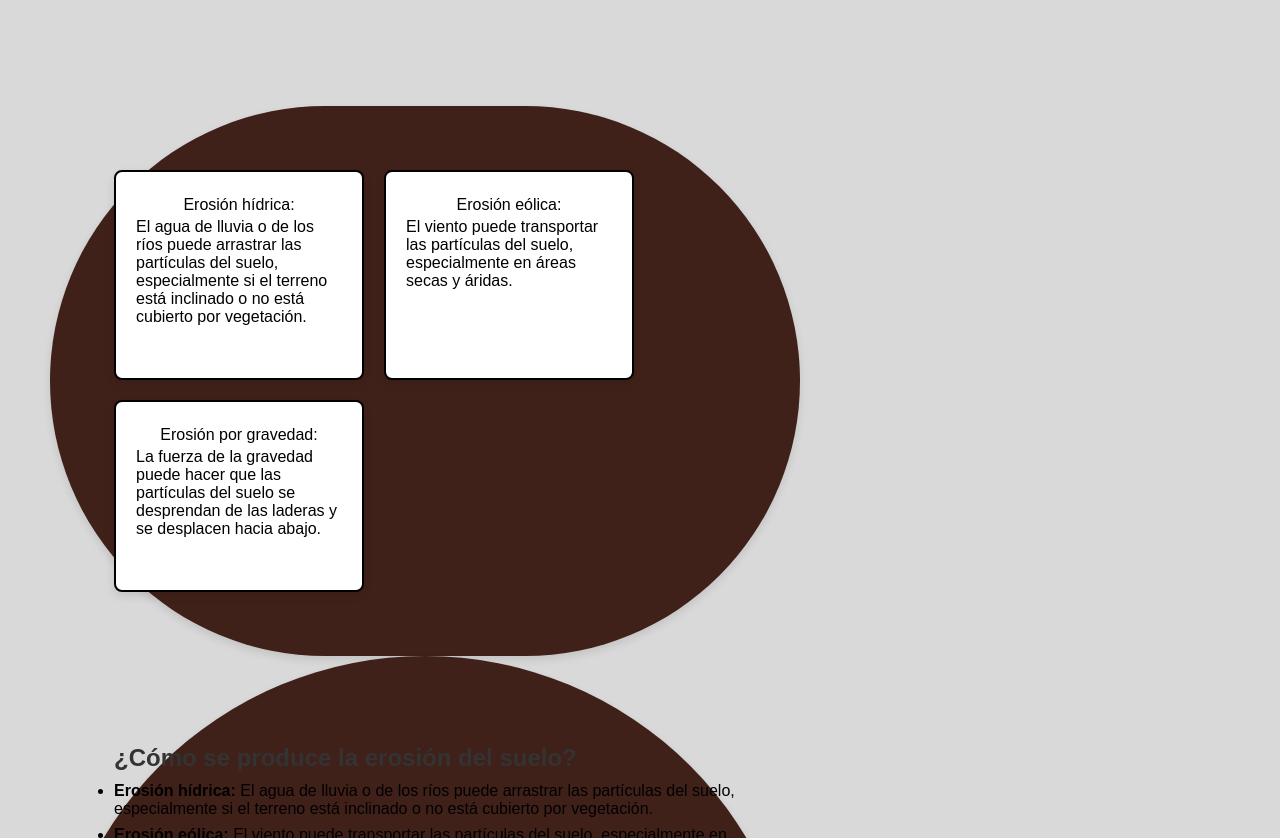
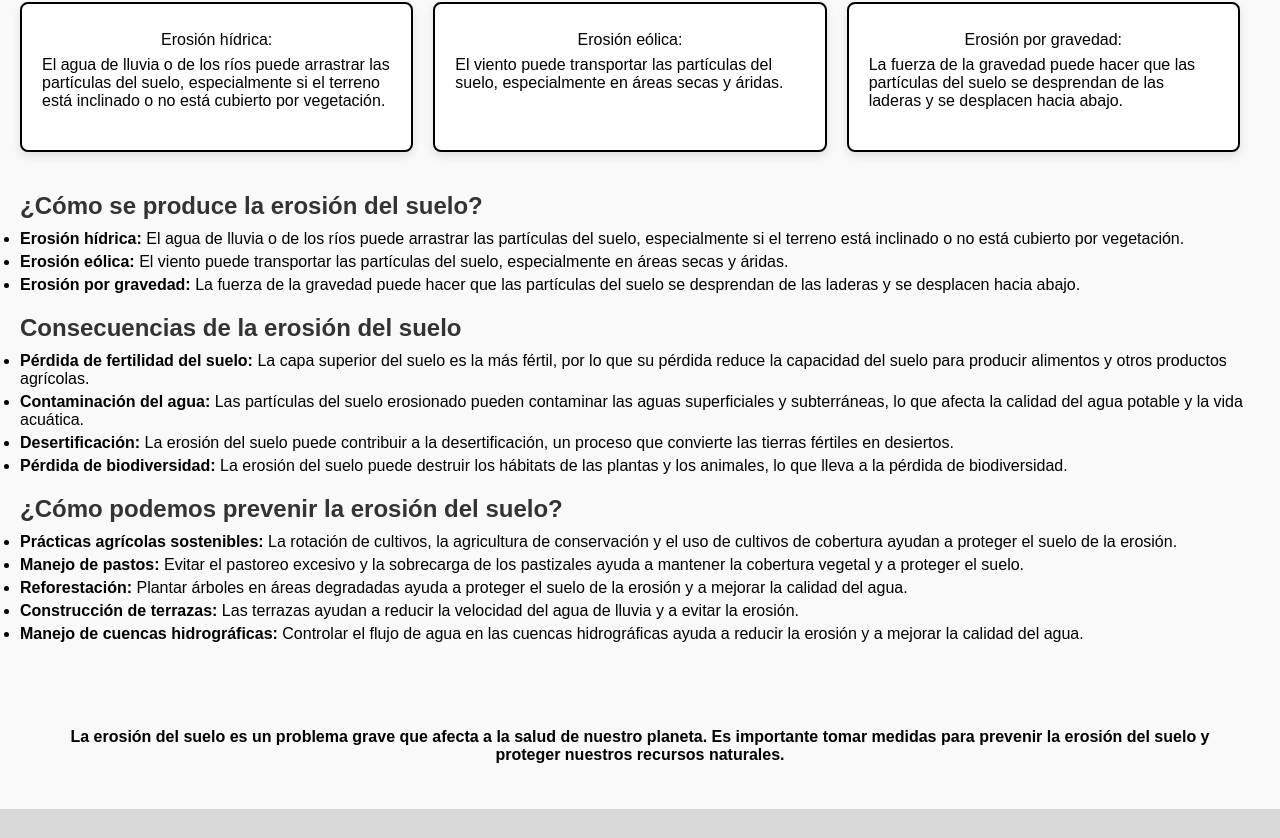
Before and after one commit to Andrxo16/proyect-eart-Univale-PI, a React (Vite) app: page /soil-erosion in a window 1280 px wide. Shown: the part 902-1740 px from the top of the page. After the commit the page ends 1711 px from the top, so only its background shows below. Built offline with nearby package versions, Linux system fonts and the light colour scheme; no server answers.

Commit message:
jcgs
flash 2.0

```diff
--- a/src/assets/pages/earth/soil-erosion/erosion.css
+++ b/src/assets/pages/earth/soil-erosion/erosion.css
@@ -1,4 +1,4 @@
-.home-erosion {
+.erosion-content {
     display: flex;
     flex-wrap: wrap;
     gap: 20px;
@@ -7,7 +7,7 @@
     /* Color de fondo suave */
 }
 
-.erosion-item {
+.erosion-card {
     flex: 1;
     min-width: 250px;
     /* Ancho mínimo para cada contenedor */
@@ -25,12 +25,12 @@
 }
 
 /* Estilos para las secciones */
-.seccion {
+.info-section {
     margin-bottom: 20px;
     /* Espaciado entre secciones */
 }
 
-.tituloSeccion {
+.section-title {
     font-size: 1.5em;
     /* Tamaño de fuente más grande */
     margin-bottom: 10px;
@@ -39,13 +39,13 @@
     /* Color de texto oscuro */
 }
 
-.elementoLista {
+.list-item {
     margin: 5px 0;
     /* Espaciado entre elementos de la lista */
 }
 
 /* Estilos para la conclusión */
-.conclusion {
+.summary {
     margin-top: 20px;
     /* Espaciado arriba de la conclusión */
     font-weight: bold;
@@ -55,13 +55,13 @@
 }
 
 /* Estilos para las burbujas de fondo */
-.background {
+.background-effects {
     position: relative;
     overflow: hidden;
     /* Ocultar burbujas fuera del contenedor */
 }
 
-.bubbles {
+.floating-bubbles {
     position: absolute;
     bottom: 0;
     /* Alinear burbujas al fondo */
@@ -71,18 +71,18 @@
     /* No interactuar con las burbujas */
 }
 
-.bubble {
+.bubble-animation {
     position: absolute;
     bottom: -100px;
     /* Iniciar fuera de la vista */
     background: rgba(255, 255, 255, 0.7);
     /* Color de burbuja */
     border-radius: 50%;
-    animation: bubble 15s infinite;
+    animation: bubbleMovement 15s infinite;
     /* Animación de burbujas */
 }
 
-@keyframes bubble {
+@keyframes bubbleMovement {
     0% {
         transform: translateX(0) scale(1);
     }
--- a/src/assets/pages/earth/soil-erosion/erosion.jsx
+++ b/src/assets/pages/earth/soil-erosion/erosion.jsx
@@ -10,25 +10,25 @@ const Erosion = () => {
                 <Background />
             </div>
 
-            <div className="erosion-container">
-                <h3 className="tituloSeccion">¿Cómo se produce la erosión del suelo?</h3>
-                <div className="home-erosion erosion-wrapper">
+            <div className="content-container">
+                <h3 className="section-title">¿Cómo se produce la erosión del suelo?</h3>
+                <div className="erosion-content erosion-grid">
                     {/* Contenedor principal para la erosión */}
-                    <div className="erosion-item">
+                    <div className="erosion-card">
                         {/* Sección sobre cómo se produce la erosión */}
-                        <div className="seccion">
+                        <div className="info-section">
                             <p>Erosión hídrica:</p>El agua de lluvia o de los ríos puede arrastrar las partículas del suelo, especialmente si el terreno está inclinado o no está cubierto por vegetación.
                         </div>
                     </div>
-                    <div className="erosion-item">
+                    <div className="erosion-card">
                         {/* Sección sobre cómo se produce la erosión */}
-                        <div className="seccion">
+                        <div className="info-section">
                             <p>Erosión eólica:</p>El viento puede transportar las partículas del suelo, especialmente en áreas secas y áridas.
                         </div>
                     </div>
-                    <div className="erosion-item">
+                    <div className="erosion-card">
                         {/* Sección sobre cómo se produce la erosión */}
-                        <div className="seccion">
+                        <div className="info-section">
                             <p>Erosión por gravedad:</p>La fuerza de la gravedad puede hacer que las partículas del suelo se desprendan de las laderas y se desplacen hacia abajo.
                         </div>
                     </div>
@@ -36,46 +36,46 @@ const Erosion = () => {
             </div>
 
             {/* Sección de conclusión */}
-            <div className="home-erosion">
-                <div className="erosion-container">
-                    <div className="seccion">
-                        <h3 className="tituloSeccion">¿Cómo se produce la erosión del suelo?</h3>
+            <div className="erosion-content">
+                <div className="content-container">
+                    <div className="info-section">
+                        <h3 className="section-title">¿Cómo se produce la erosión del suelo?</h3>
                         <ul>
-                            <li className="elementoLista"><strong>Erosión hídrica:</strong> El agua de lluvia o de los ríos puede arrastrar las partículas del suelo, especialmente si el terreno está inclinado o no está cubierto por vegetación.</li>
-                            <li className="elementoLista"><strong>Erosión eólica:</strong> El viento puede transportar las partículas del suelo, especialmente en áreas secas y áridas.</li>
-                            <li className="elementoLista"><strong>Erosión por gravedad:</strong> La fuerza de la gravedad puede hacer que las partículas del suelo se desprendan de las laderas y se desplacen hacia abajo.</li>
+                            <li className="list-item"><strong>Erosión hídrica:</strong> El agua de lluvia o de los ríos puede arrastrar las partículas del suelo, especialmente si el terreno está inclinado o no está cubierto por vegetación.</li>
+                            <li className="list-item"><strong>Erosión eólica:</strong> El viento puede transportar las partículas del suelo, especialmente en áreas secas y áridas.</li>
+                            <li className="list-item"><strong>Erosión por gravedad:</strong> La fuerza de la gravedad puede hacer que las partículas del suelo se desprendan de las laderas y se desplacen hacia abajo.</li>
                         </ul>
                     </div>
-                    <div className="seccion">
-                        <h3 className="tituloSeccion">Consecuencias de la erosión del suelo</h3>
+                    <div className="info-section">
+                        <h3 className="section-title">Consecuencias de la erosión del suelo</h3>
                         <ul>
-                            <li className="elementoLista"><strong>Pérdida de fertilidad del suelo:</strong> La capa superior del suelo es la más fértil, por lo que su pérdida reduce la capacidad del suelo para producir alimentos y otros productos agrícolas.</li>
-                            <li className="elementoLista"><strong>Contaminación del agua:</strong> Las partículas del suelo erosionado pueden contaminar las aguas superficiales y subterráneas, lo que afecta la calidad del agua potable y la vida acuática.</li>
-                            <li className="elementoLista"><strong>Desertificación:</strong> La erosión del suelo puede contribuir a la desertificación, un proceso que convierte las tierras fértiles en desiertos.</li>
-                            <li className="elementoLista"><strong>Pérdida de biodiversidad:</strong> La erosión del suelo puede destruir los hábitats de las plantas y los animales, lo que lleva a la pérdida de biodiversidad.</li>
+                            <li className="list-item"><strong>Pérdida de fertilidad del suelo:</strong> La capa superior del suelo es la más fértil, por lo que su pérdida reduce la capacidad del suelo para producir alimentos y otros productos agrícolas.</li>
+                            <li className="list-item"><strong>Contaminación del agua:</strong> Las partículas del suelo erosionado pueden contaminar las aguas superficiales y subterráneas, lo que afecta la calidad del agua potable y la vida acuática.</li>
+                            <li className="list-item"><strong>Desertificación:</strong> La erosión del suelo puede contribuir a la desertificación, un proceso que convierte las tierras fértiles en desiertos.</li>
+                            <li className="list-item"><strong>Pérdida de biodiversidad:</strong> La erosión del suelo puede destruir los hábitats de las plantas y los animales, lo que lleva a la pérdida de biodiversidad.</li>
                         </ul>
                     </div>
-                    <div className="seccion">
-                        <h3 className="tituloSeccion">¿Cómo podemos prevenir la erosión del suelo?</h3>
+                    <div className="info-section">
+                        <h3 className="section-title">¿Cómo podemos prevenir la erosión del suelo?</h3>
                         <ul>
-                            <li className="elementoLista"><strong>Prácticas agrícolas sostenibles:</strong> La rotación de cultivos, la agricultura de conservación y el uso de cultivos de cobertura ayudan a proteger el suelo de la erosión.</li>
-                            <li className="elementoLista"><strong>Manejo de pastos:</strong> Evitar el pastoreo excesivo y la sobrecarga de los pastizales ayuda a mantener la cobertura vegetal y a proteger el suelo.</li>
-                            <li className="elementoLista"><strong>Reforestación:</strong> Plantar árboles en áreas degradadas ayuda a proteger el suelo de la erosión y a mejorar la calidad del agua.</li>
-                            <li className="elementoLista"><strong>Construcción de terrazas:</strong> Las terrazas ayudan a reducir la velocidad del agua de lluvia y a evitar la erosión.</li>
-                            <li className="elementoLista"><strong>Manejo de cuencas hidrográficas:</strong> Controlar el flujo de agua en las cuencas hidrográficas ayuda a reducir la erosión y a mejorar la calidad del agua.</li>
+                            <li className="list-item"><strong>Prácticas agrícolas sostenibles:</strong> La rotación de cultivos, la agricultura de conservación y el uso de cultivos de cobertura ayudan a proteger el suelo de la erosión.</li>
+                            <li className="list-item"><strong>Manejo de pastos:</strong> Evitar el pastoreo excesivo y la sobrecarga de los pastizales ayuda a mantener la cobertura vegetal y a proteger el suelo.</li>
+                            <li className="list-item"><strong>Reforestación:</strong> Plantar árboles en áreas degradadas ayuda a proteger el suelo de la erosión y a mejorar la calidad del agua.</li>
+                            <li className="list-item"><strong>Construcción de terrazas:</strong> Las terrazas ayudan a reducir la velocidad del agua de lluvia y a evitar la erosión.</li>
+                            <li className="list-item"><strong>Manejo de cuencas hidrográficas:</strong> Controlar el flujo de agua en las cuencas hidrográficas ayuda a reducir la erosión y a mejorar la calidad del agua.</li>
                         </ul>
                     </div>
                 </div>
-                <div className="conclusion">
+                <div className="summary">
                     <p>La erosión del suelo es un problema grave que afecta a la salud de nuestro planeta. Es importante tomar medidas para prevenir la erosión del suelo y proteger nuestros recursos naturales.</p>
                 </div>
             </div>
 
             {/* Efecto de burbujas de fondo */}
-            <div className="background">
-                <div className="bubbles">
+            <div className="background-effects">
+                <div className="floating-bubbles">
                     {[...Array(20)].map((_, i) => (
-                        <div key={i} className="bubble"></div>
+                        <div key={i} className="bubble-animation"></div>
                     ))}
                 </div>
             </div>
```
